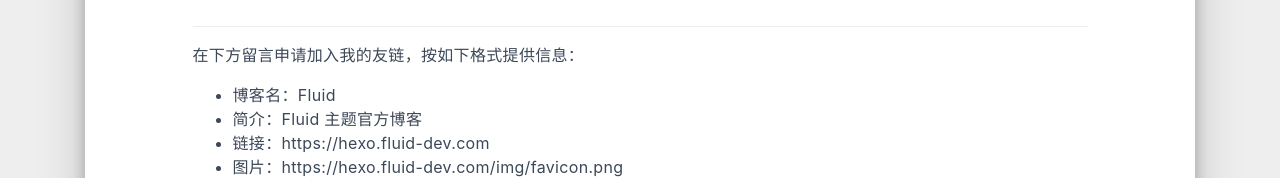
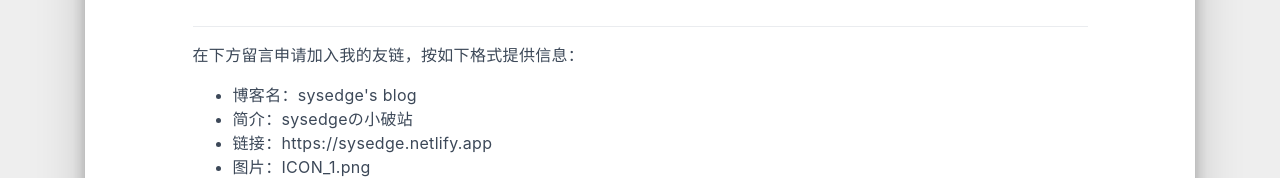
Before and after one commit to sysedger/sysedger.github.io, a plain HTML site: page links/index.html in a window 1280 px wide. Shown: the part 622-800 px from the top of the page. Drawn offline with nearby package versions, Linux system fonts and the light colour scheme; some packages are replaced by stand-ins of ours; a script that the page names is missing; a small style sheet from the web is missing.

Commit message:
Site updated: 2025-03-03 10:37:01

```diff
--- a/links/index.html
+++ b/links/index.html
@@ -289,7 +289,7 @@
 
   <!-- Custom -->
   <div class="custom mx-auto">
-    <hr><p>在下方留言申请加入我的友链，按如下格式提供信息：</p><ul><li>博客名：Fluid</li><li>简介：Fluid 主题官方博客</li><li>链接：https://hexo.fluid-dev.com</li><li>图片：https://hexo.fluid-dev.com/img/favicon.png</li></ul>
+    <hr><p>在下方留言申请加入我的友链，按如下格式提供信息：</p><ul><li>博客名：sysedge's blog</li><li>简介：sysedgeの小破站</li><li>链接：https://sysedge.netlify.app</li><li>图片：ICON_1.png</li></ul>
   </div>
 
 
```
